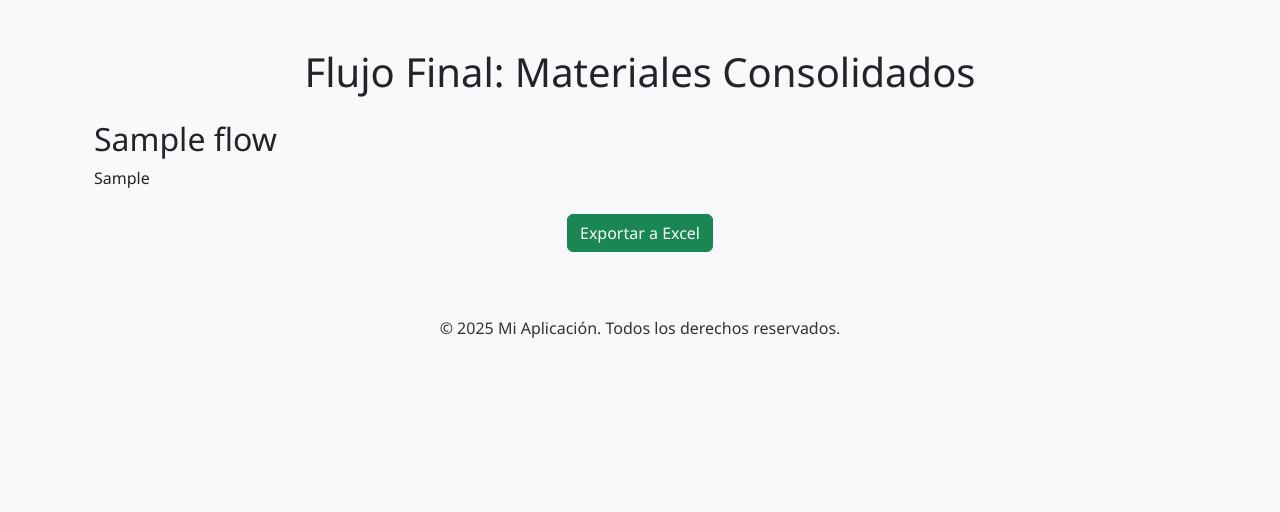
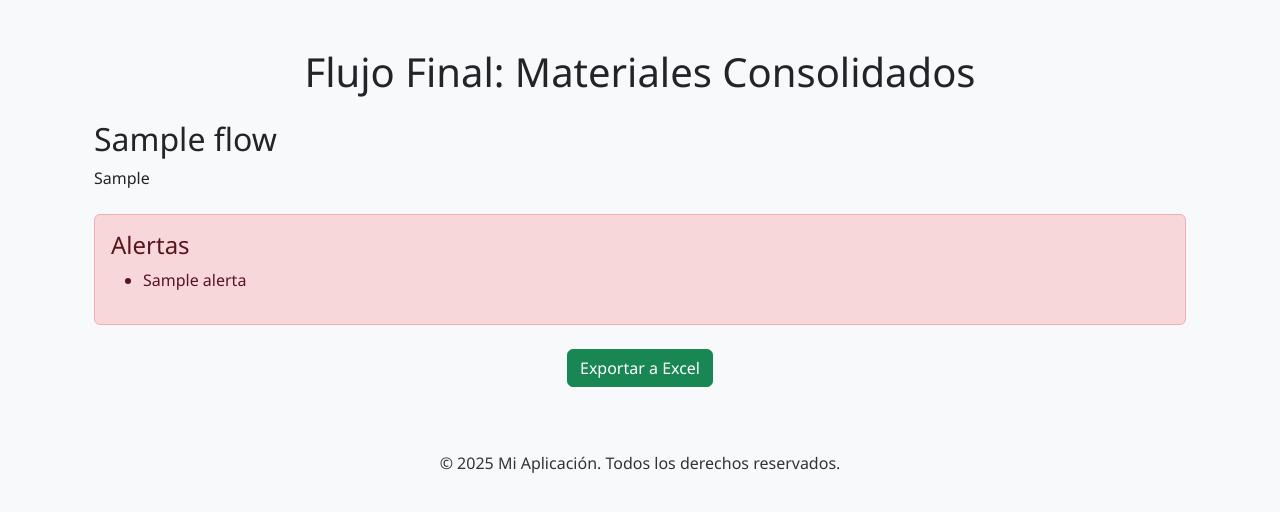
Before and after one commit to Lucianogalizia/BM-HTML, a Flask app: template templates/flujo_final.html in a window 1280 px wide. Shown: the part 56-568 px from the top of the page. Run offline with Flask 2, Linux system fonts and the light colour scheme; the template is opened without the code that fills it: most values are stand-ins (such as "Sample title", 1, 10 or a date in 2020).

Commit message:
Update flujo_final.html

```diff
--- a/templates/flujo_final.html
+++ b/templates/flujo_final.html
@@ -5,12 +5,27 @@
 {% block content %}
 <div class="container">
   <h1 class="text-center mb-4">Flujo Final: Materiales Consolidados</h1>
+
+  <!-- Muestra las tablas de cada flujo -->
   {% for flow, df in materiales_finales %}
     <h2>{{ flow }}</h2>
     <div class="table-responsive">
       {{ df.to_html(classes="table table-bordered", index=False) | safe }}
     </div>
   {% endfor %}
+
+  <!-- Sección de alertas -->
+  {% if alertas %}
+    <div class="alert alert-danger mt-4" role="alert">
+      <h4 class="alert-heading">Alertas</h4>
+      <ul>
+      {% for alerta in alertas %}
+        <li>{{ alerta }}</li>
+      {% endfor %}
+      </ul>
+    </div>
+  {% endif %}
+
   <div class="text-center mt-4">
     <a href="{{ url_for('export_excel') }}" class="btn btn-success">Exportar a Excel</a>
   </div>
```
